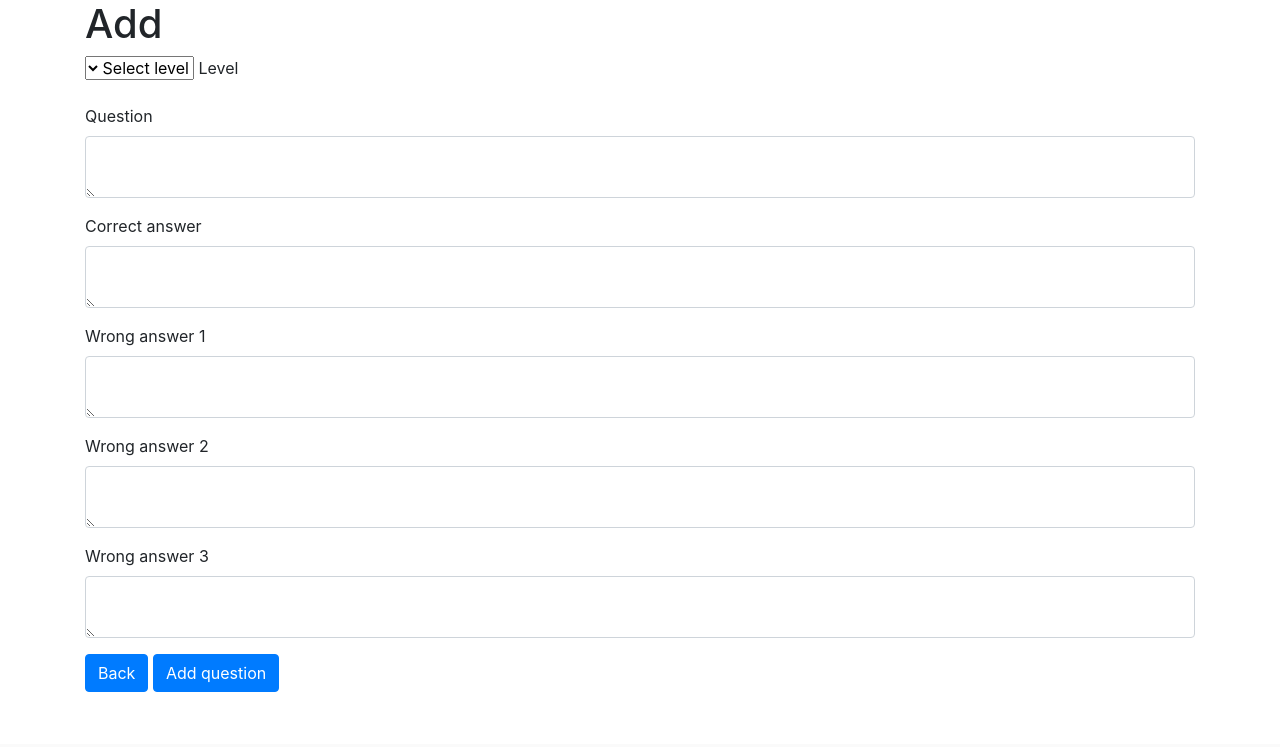
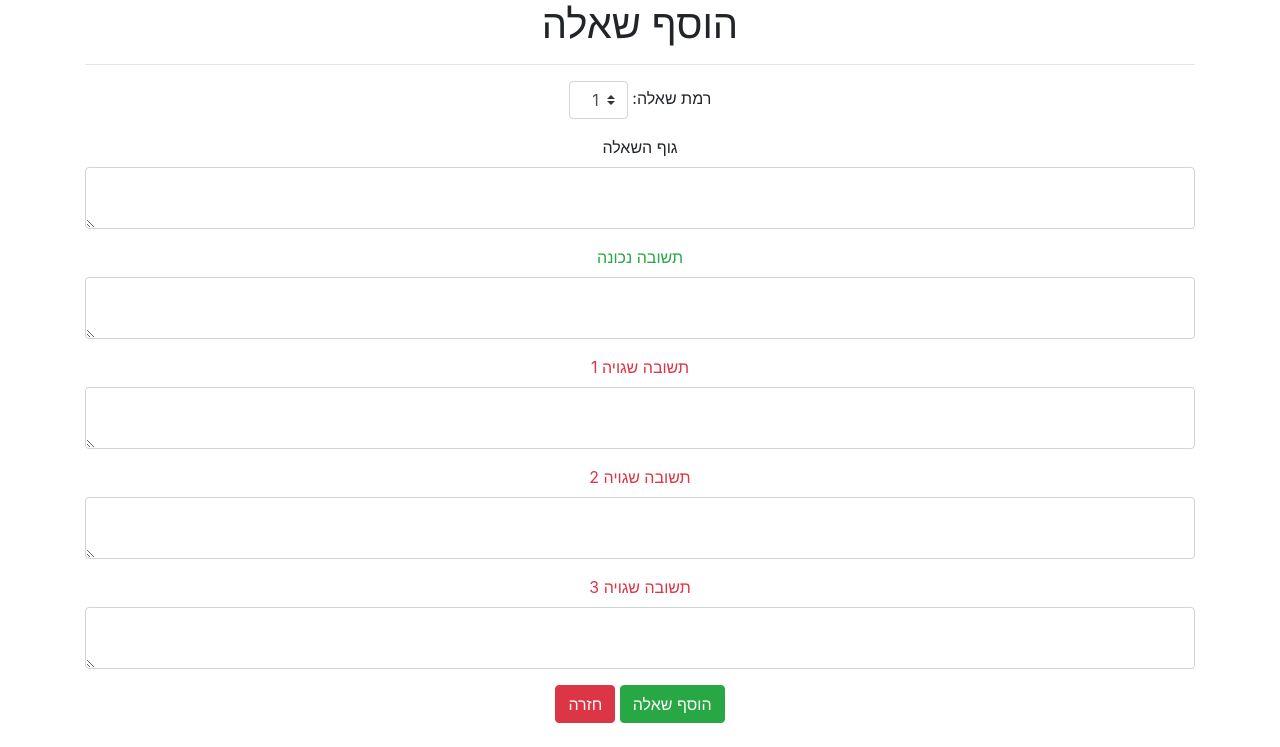
Before and after one commit to ItayFrid/CyTrivia, a PHP site: page /cytrivia1/addq.php in a window 1280 px wide. Shown: the part 56-803 px from the top of the page. Before the commit the page ends 748 px from the top, so only its background shows below. Run offline with PHP 8.4, Linux system fonts and the light colour scheme; the visitor is signed in with stand-in values (Sample User, id 1); data that the repository does not hold is empty; some libraries are stand-ins or nearby versions.

Commit message:
Update Question Interface

```diff
--- a/addq.php
+++ b/addq.php
@@ -8,8 +8,12 @@ if(isset($_POST['submit'])){
     $wrong2 = mysqli_real_escape_string($con, $_POST['wrong2']);
     $wrong3 = mysqli_real_escape_string($con, $_POST['wrong3']);
 
-    $query = "INSERT INTO questions(lev, body, correct, wrong1, wrong2, wrong3)
-            VALUES('$level', '$body', '$correct', '$wrong1', '$wrong2', '$wrong3')";
+    $user = mysqli_real_escape_string($con, $_POST['author']);
+	$res=mysqli_query($con, "SELECT * FROM admins_editors WHERE id='$user'");
+    $row=mysqli_fetch_array($res);
+    $author= $row['full_name'];
+    $query = "INSERT INTO questions(lev, body, correct, wrong1, wrong2, wrong3, author)
+            VALUES('$level', '$body', '$correct', '$wrong1', '$wrong2', '$wrong3', '$author')";
 
     if(mysqli_query($con, $query)){
         header('Location: qinterface.php');
@@ -20,13 +24,13 @@ if(isset($_POST['submit'])){
 }
 ?>
 
-		<div class="container">
-            <h1>Add</h1>
-            <form method="POST" action="<?php $_SERVER['PHP_SELF']; ?> ">
+		<div class="container text-center">
+            <h1>הוסף שאלה</h1>
+            <hr>
+            <form method="POST" action="<?php $_SERVER['PHP_SELF']; ?>" id="needs-validation" novalidate>
                 <div class="form-group">
-                    <label>Level</label>
-                        <select name ="level">
-                            <option value="">Select level</option>
+                    <label>רמת שאלה:</label>
+                    <select name ="level" class="custom-select">
                             <option value="1">1</option>
                             <option value="2">2</option>
                             <option value="3">3</option>
@@ -41,33 +45,54 @@ if(isset($_POST['submit'])){
                 </div>
 
                 <div class="form-group">
-                    <label>Question</label>
-                    <textarea name="body" name="body" class="form-control"></textarea>
+                    <label>גוף השאלה</label>
+                    <textarea name="body" name="body" class="form-control text-left" required></textarea>
+                    <div class="invalid-feedback">שדה חובה</div>
                 </div>
 
                 <div class="form-group">
-                    <label>Correct answer</label>
-                    <textarea name="correct" name="correct" class="form-control"></textarea>
+                    <label class="text-success">תשובה נכונה</label>
+                    <textarea name="correct" name="correct" class="form-control text-left" required></textarea>
+                    <div class="invalid-feedback">שדה חובה</div>
                 </div>
 
                 <div class="form-group">
-                    <label>Wrong answer 1</label>
-                    <textarea name="wrong1" name="wrong1" class="form-control"></textarea>
+                    <label class="text-danger">תשובה שגויה 1</label>
+                    <textarea name="wrong1" name="wrong1" class="form-control text-left" required></textarea>
+                    <div class="invalid-feedback">שדה חובה</div>
                 </div>
 
                 <div class="form-group">
-                    <label>Wrong answer 2</label>
-                    <textarea name="wrong2" name="wrong2" class="form-control"></textarea>
+                    <label class="text-danger">תשובה שגויה 2</label>
+                    <textarea name="wrong2" name="wrong2" class="form-control text-left" required></textarea>
+                    <div class="invalid-feedback">שדה חובה</div>
                 </div>
 
                 <div class="form-group">
-                    <label>Wrong answer 3</label>
-                    <textarea name="wrong3" name="wrong3" class="form-control"></textarea>
+                    <label class="text-danger">תשובה שגויה 3</label>
+                    <textarea name="wrong3" name="wrong3" class="form-control text-left" required></textarea>
+                    <div class="invalid-feedback">שדה חובה</div>
                 </div>
-
-                <input type ="submit" name="submit" value="Add question" class="btn btn-primary">
-                <a href="qinterface.php" class = "btn btn-primary">Back</a>
+                <input type ="hidden" name = "author" value = "<?php echo $_SESSION['user']; ?>">
+                <input type ="submit" name="submit" value="הוסף שאלה" class="btn btn-success">
+                <a href="qinterface.php" class = "btn btn-danger">חזרה</a>
                 <br></br>
             </form>
         </div>
+<script>
+(function() {
+'use strict';
+
+window.addEventListener('load', function() {
+var form = document.getElementById('needs-validation');
+form.addEventListener('submit', function(event) {
+if (form.checkValidity() === false) {
+event.preventDefault();
+event.stopPropagation();
+}
+form.classList.add('was-validated');
+}, false);
+}, false);
+})();
+</script>
         <?php include('includes/footer.php'); ?>
--- a/question.php
+++ b/question.php
@@ -5,11 +5,11 @@ if(isset($_POST['delete'])){
 
     $query = "DELETE FROM questions WHERE id = {$delete_id}";
 
-    if(mysqli_query($conn, $query)){
+    if(mysqli_query($con, $query)){
         header('Location: qinterface.php');
     }
     else{
-        echo 'ERROR: '. mysqli_error($conn);
+        echo 'ERROR: '. mysqli_error($con);
     }
 }
     $id = mysqli_real_escape_string($con, $_GET['id']);
--- a/winners.php
+++ b/winners.php
@@ -11,6 +11,7 @@ $today = date('Y-m-d');
 
 <div class="container text-center">
     <h1 class="display-3">הזוכים היומיים</h1>
+    <hr>
     <div class="row">
     <!-- Right Column -->
         <div class="col-sm"></div>
@@ -18,7 +19,7 @@ $today = date('Y-m-d');
         <div class="col-sm">
             <?php if(isset($_SESSION['user'])): ?>
             <table class="table table-hover table-sm">
-                <thead>
+                <thead class="thead-light">
                     <tr>
                         <th scope="row">#</th>
                         <th>שם</th>
```
Also changed, not shown: editq.php (+49 -29 lines), qinterface.php (+56 -16 lines), README.md.
